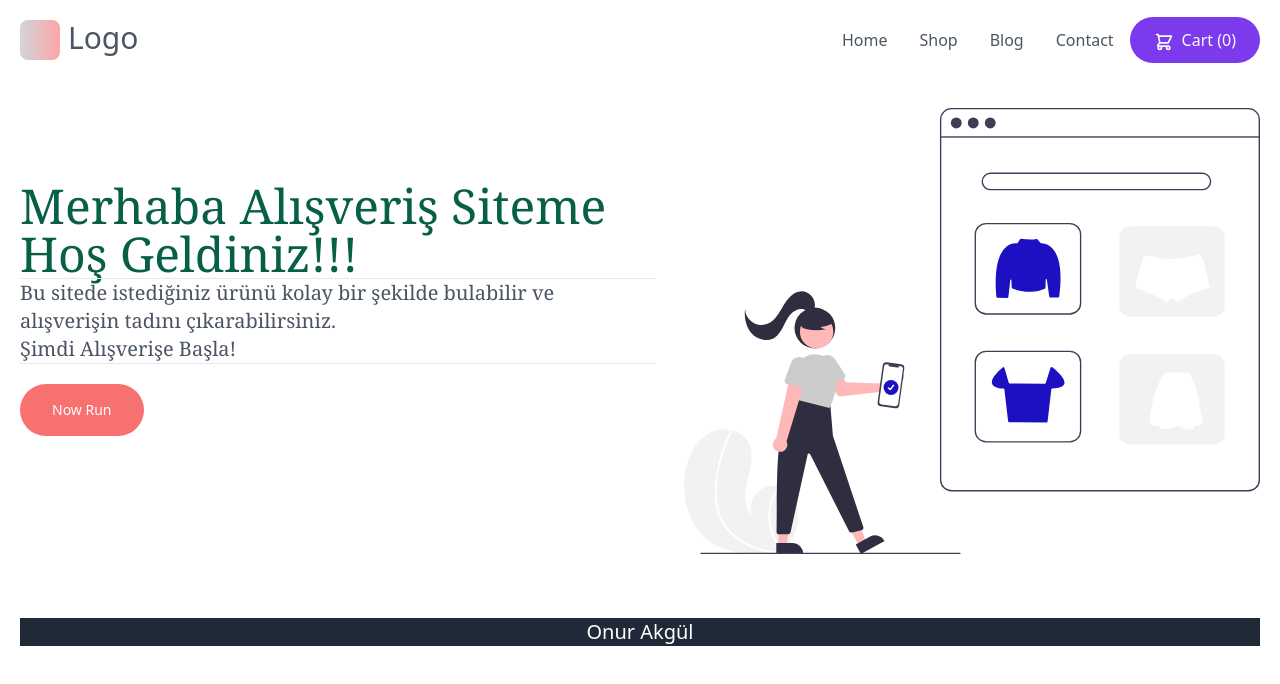
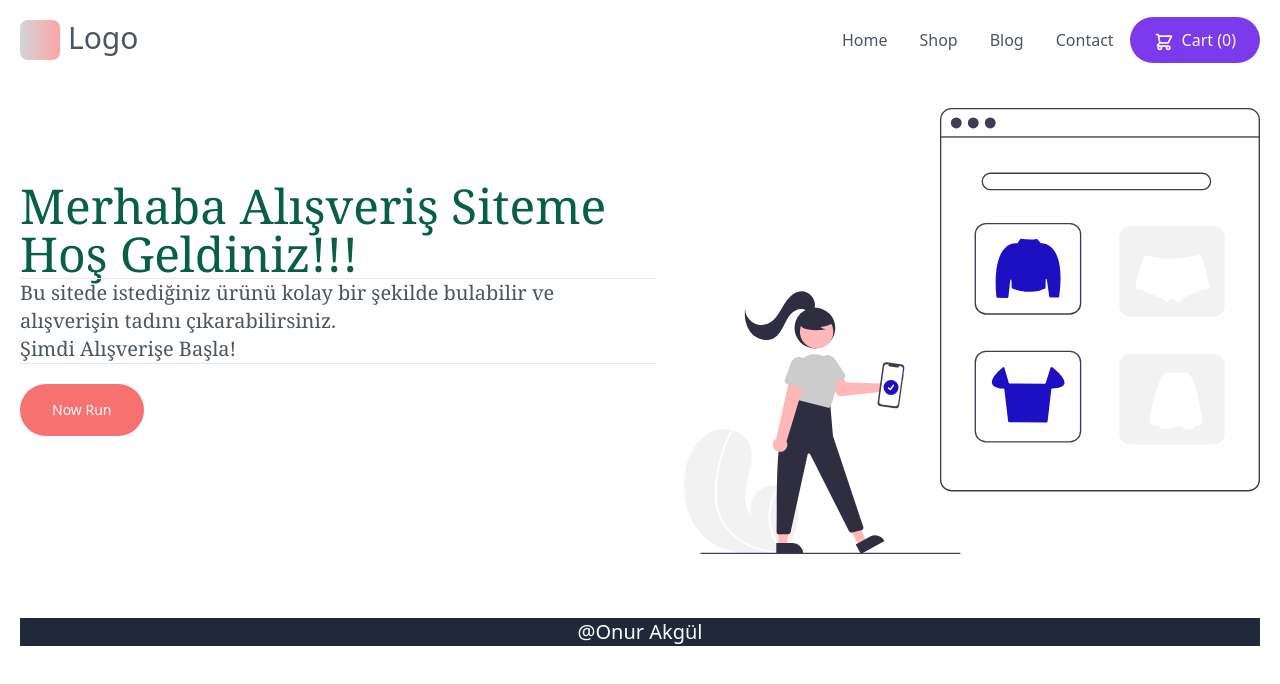
Before and after one commit to Onurakgull/shopping_center, a React (Create React App) app: page / in a window 1280 px wide. Shown: the top 684 px of the page. Built offline with nearby package versions, Linux system fonts and the light colour scheme.

Commit message:
Update Footer.js

```diff
--- a/src/Component/Footer.js
+++ b/src/Component/Footer.js
@@ -3,7 +3,7 @@ import React from 'react'
 const Footer = () => {
     return (
         <div className='flex justify-center bg-gray-800'>
-            <p className='text-center text-xl text-white'>Onur Akgül</p>
+            <p className='text-center text-xl text-white'>@Onur Akgül</p>
         </div>
     )
 }
```
